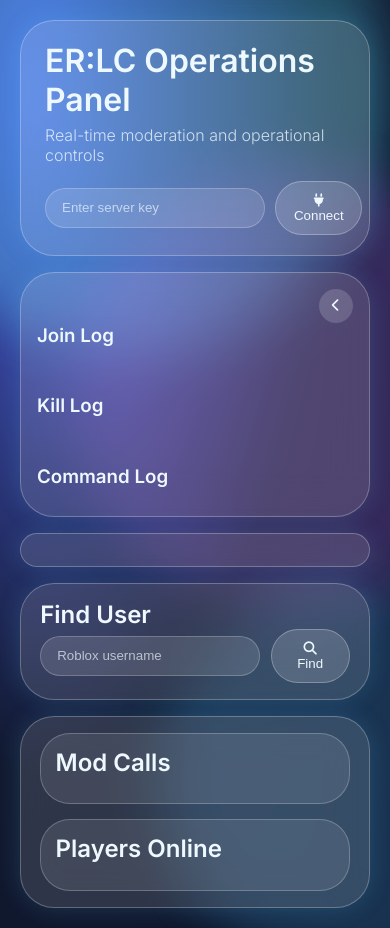
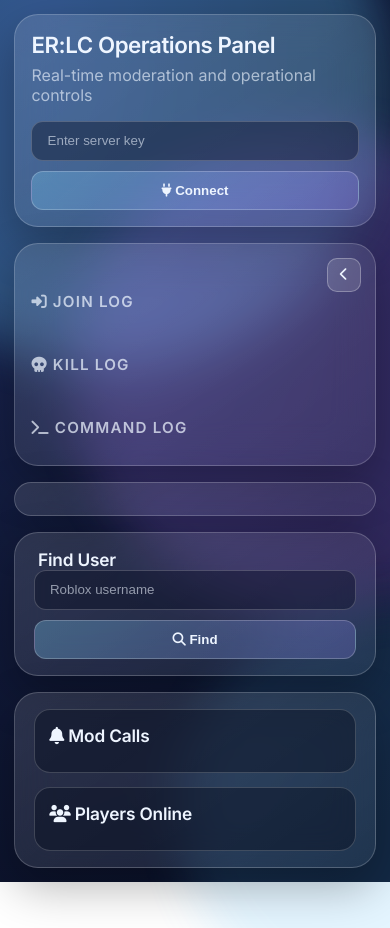
Before and after one commit to Aaronwithcs50/NEWerlcpanelexecutibleproject, a website: page public/index.html in a window 390 px wide. After the commit the page ends 882 px from the top, so only its background shows below. Drawn offline with Linux system fonts and the light colour scheme; a small style sheet from the web is missing.

Commit message:
Improve operations panel UI styling and visual hierarchy

```diff
--- a/public/index.html
+++ b/public/index.html
@@ -35,15 +35,15 @@
       <aside id="sidebar" class="glass sidebar">
         <button id="collapseBtn" class="collapse-btn" title="Toggle sidebar"><i class="fa-solid fa-chevron-left"></i></button>
         <section>
-          <h3>Join Log</h3>
+          <h3><i class="fa-solid fa-right-to-bracket"></i> Join Log</h3>
           <div id="joinLog" class="log-list"></div>
         </section>
         <section>
-          <h3>Kill Log</h3>
+          <h3><i class="fa-solid fa-skull"></i> Kill Log</h3>
           <div id="killLog" class="log-list"></div>
         </section>
         <section>
-          <h3>Command Log</h3>
+          <h3><i class="fa-solid fa-terminal"></i> Command Log</h3>
           <div id="commandLog" class="log-list"></div>
         </section>
       </aside>
@@ -52,7 +52,7 @@
         <div id="serverStatus" class="glass card"></div>
 
         <div class="glass card find-user">
-          <h2>Find User</h2>
+          <h2><i class="fa-solid fa-user-magnifying-glass"></i> Find User</h2>
           <div class="row">
             <input id="usernameInput" type="text" placeholder="Roblox username" />
             <button id="findBtn" class="btn"><i class="fa-solid fa-magnifying-glass"></i> Find</button>
@@ -62,7 +62,7 @@
         <div id="userCard" class="glass card hidden"></div>
 
         <div id="commandsPanel" class="glass card hidden">
-          <h2>Actions</h2>
+          <h2><i class="fa-solid fa-bolt"></i> Actions</h2>
           <div id="commandButtons" class="command-grid"></div>
           <div class="custom-command">
             <input id="customCommandInput" type="text" placeholder="Custom command name (without :)" />
@@ -72,11 +72,11 @@
 
         <div class="glass dual-grid">
           <div class="sub-panel">
-            <h2>Mod Calls</h2>
+            <h2><i class="fa-solid fa-bell"></i> Mod Calls</h2>
             <div id="modCalls" class="feed-list"></div>
           </div>
           <div class="sub-panel">
-            <h2>Players Online</h2>
+            <h2><i class="fa-solid fa-users"></i> Players Online</h2>
             <div id="playersOnline" class="feed-list"></div>
           </div>
         </div>
@@ -193,7 +193,7 @@
 
     function renderServerStatus(data) {
       el.serverStatus.innerHTML = `
-        <h2>Server Status</h2>
+        <h2><i class="fa-solid fa-signal"></i> Server Status</h2>
         <div class="status-grid">
           <div><span>Name</span><strong>${data.Name || 'N/A'}</strong></div>
           <div><span>Players</span><strong>${data.CurrentPlayers || 0} / ${data.MaxPlayers || 0}</strong></div>
--- a/public/style.css
+++ b/public/style.css
@@ -1,73 +1,117 @@
 :root {
-  --glass: rgba(255, 255, 255, 0.13);
-  --glass-border: rgba(255, 255, 255, 0.26);
-  --txt: #eef8ff;
-  --accent: #8be9ff;
-  --danger: #ff7da8;
-  --ok: #82ffc0;
+  --bg-top: #1f2a62;
+  --bg-mid: #121b3c;
+  --bg-bottom: #090f24;
+  --glass: rgba(255, 255, 255, 0.11);
+  --glass-strong: rgba(255, 255, 255, 0.18);
+  --glass-border: rgba(255, 255, 255, 0.2);
+  --text: #eef5ff;
+  --text-soft: rgba(238, 245, 255, 0.72);
+  --accent: #7fd7ff;
+  --accent-2: #9c89ff;
+  --success: #8fffd0;
+  --danger: #ff8db4;
+  --shadow: 0 18px 48px rgba(0, 0, 0, 0.3);
 }
 
 * {
   box-sizing: border-box;
 }
 
+html,
 body {
   margin: 0;
-  min-height: 100vh;
+  min-height: 100%;
+}
+
+body {
   font-family: 'Inter', sans-serif;
-  color: var(--txt);
-  background: radial-gradient(140% 140% at 10% 10%, #4d5ddf 0%, #11192f 52%, #0d1428 100%);
+  color: var(--text);
+  background: radial-gradient(130% 120% at 12% 4%, var(--bg-top) 0%, var(--bg-mid) 48%, var(--bg-bottom) 100%);
   overflow-x: hidden;
 }
 
 .bg-orb {
   position: fixed;
   border-radius: 50%;
-  filter: blur(24px);
-  opacity: 0.65;
+  filter: blur(22px);
+  opacity: 0.7;
   z-index: 0;
   animation: drift 20s ease-in-out infinite alternate;
 }
 
 .orb-1 {
-  width: 32rem;
-  height: 32rem;
-  top: -10rem;
-  left: -8rem;
-  background: rgba(88, 227, 255, 0.43);
+  width: 34rem;
+  height: 34rem;
+  top: -11rem;
+  left: -10rem;
+  background: rgba(102, 202, 255, 0.42);
 }
 
 .orb-2 {
-  width: 28rem;
-  height: 28rem;
-  right: -8rem;
-  top: 20%;
-  background: rgba(184, 111, 255, 0.34);
-  animation-duration: 26s;
+  width: 30rem;
+  height: 30rem;
+  right: -10rem;
+  top: 16%;
+  background: rgba(166, 114, 255, 0.34);
+  animation-duration: 25s;
 }
 
 .orb-3 {
-  width: 24rem;
-  height: 24rem;
-  left: 40%;
-  bottom: -8rem;
-  background: rgba(74, 187, 255, 0.28);
-  animation-duration: 24s;
+  width: 26rem;
+  height: 26rem;
+  left: 45%;
+  bottom: -11rem;
+  background: rgba(84, 189, 255, 0.22);
+  animation-duration: 28s;
 }
 
 .app-shell {
   position: relative;
   z-index: 1;
-  padding: 1.25rem;
+  padding: 1.5rem;
+  max-width: 1600px;
+  margin: 0 auto;
 }
 
 .glass {
-  background: var(--glass);
+  background: linear-gradient(145deg, rgba(255, 255, 255, 0.12), rgba(255, 255, 255, 0.06));
   border: 1px solid var(--glass-border);
   backdrop-filter: blur(20px);
   -webkit-backdrop-filter: blur(20px);
-  border-radius: 34px;
-  box-shadow: 0 0 24px rgba(100, 200, 255, 0.18);
+  border-radius: 24px;
+  box-shadow: var(--shadow);
+}
+
+h1,
+h2,
+h3,
+p {
+  margin: 0;
+}
+
+h1 {
+  font-size: clamp(1.35rem, 1.2rem + 0.8vw, 2rem);
+  letter-spacing: -0.02em;
+}
+
+h2 {
+  font-size: 1.08rem;
+  letter-spacing: -0.01em;
+}
+
+h3 {
+  font-size: 0.95rem;
+  color: var(--text-soft);
+  font-weight: 600;
+  text-transform: uppercase;
+  letter-spacing: 0.08em;
+}
+
+.sub {
+  opacity: 0.88;
+  margin-top: 0.4rem;
+  color: var(--text-soft);
 }
 
 .header-card {
@@ -76,17 +120,7 @@ body {
   justify-content: space-between;
   align-items: center;
   gap: 1rem;
-  padding: 1.25rem 1.5rem;
-}
-
-h1,h2,h3,p {
-  margin: 0;
-}
-
-.sub {
-  opacity: 0.8;
-  margin-top: 0.35rem;
-  font-weight: 300;
+  padding: 1.25rem 1.4rem;
 }
 
 .connect-bar,
@@ -95,54 +129,70 @@ h1,h2,h3,p {
   display: flex;
   align-items: center;
   gap: 0.65rem;
+  flex-wrap: wrap;
 }
 
 input {
-  border: 1px solid rgba(255, 255, 255, 0.22);
-  background: rgba(255, 255, 255, 0.12);
-  color: var(--txt);
-  border-radius: 999px;
-  padding: 0.72rem 1rem;
+  border: 1px solid rgba(255, 255, 255, 0.2);
+  background: rgba(6, 12, 30, 0.4);
+  color: var(--text);
+  border-radius: 12px;
+  padding: 0.72rem 0.95rem;
   min-width: 220px;
   outline: none;
+  transition: border-color 0.2s ease, box-shadow 0.2s ease;
+}
+
+input:focus {
+  border-color: rgba(127, 215, 255, 0.8);
+  box-shadow: 0 0 0 3px rgba(127, 215, 255, 0.22);
 }
 
 input::placeholder {
-  color: rgba(238, 248, 255, 0.68);
+  color: rgba(238, 245, 255, 0.58);
 }
 
 .btn {
-  border: 1px solid rgba(255, 255, 255, 0.28);
-  color: var(--txt);
-  background: rgba(255, 255, 255, 0.15);
-  border-radius: 999px;
-  padding: 0.7rem 1.1rem;
+  border: 1px solid rgba(255, 255, 255, 0.22);
+  color: var(--text);
+  background: linear-gradient(140deg, rgba(127, 215, 255, 0.3), rgba(156, 137, 255, 0.24));
+  border-radius: 12px;
+  padding: 0.68rem 1rem;
   cursor: pointer;
-  transition: transform 0.22s ease, box-shadow 0.22s ease;
+  font-weight: 600;
+  transition: transform 0.16s ease, box-shadow 0.16s ease, filter 0.16s ease;
 }
 
 .btn:hover {
-  transform: scale(1.04);
-  box-shadow: 0 0 22px rgba(122, 225, 255, 0.5);
+  transform: translateY(-1px);
+  box-shadow: 0 8px 24px rgba(127, 215, 255, 0.35);
+  filter: brightness(1.07);
+}
+
+.btn:active {
+  transform: translateY(0);
 }
 
 .layout {
   display: grid;
-  grid-template-columns: 360px 1fr;
+  grid-template-columns: minmax(280px, 340px) 1fr;
   gap: 1rem;
   margin-top: 1rem;
+  align-items: start;
 }
 
 .sidebar {
   padding: 1rem;
-  position: relative;
-  max-height: calc(100vh - 11rem);
+  position: sticky;
+  top: 1rem;
+  max-height: calc(100vh - 2rem);
   overflow: hidden;
+  transition: width 0.25s ease, min-width 0.25s ease;
 }
 
 .sidebar.collapsed {
-  width: 68px;
-  min-width: 68px;
+  width: 70px;
+  min-width: 70px;
 }
 
 .sidebar.collapsed section {
@@ -151,19 +201,19 @@ input::placeholder {
 
 .collapse-btn {
   position: absolute;
-  top: 1rem;
-  right: 1rem;
-  border: none;
-  background: rgba(255, 255, 255, 0.16);
-  color: var(--txt);
-  border-radius: 999px;
+  top: 0.85rem;
+  right: 0.85rem;
+  border: 1px solid rgba(255, 255, 255, 0.28);
+  background: rgba(255, 255, 255, 0.14);
+  color: var(--text);
+  border-radius: 10px;
   width: 34px;
   height: 34px;
   cursor: pointer;
 }
 
 .sidebar section {
-  margin-top: 2.2rem;
+  margin-top: 2rem;
 }
 
 .log-list,
@@ -173,8 +223,21 @@ input::placeholder {
   overflow-y: auto;
   display: flex;
   flex-direction: column;
-  gap: 0.45rem;
-  padding-right: 0.2rem;
+  gap: 0.5rem;
+  padding-right: 0.25rem;
+}
+
+.log-list::-webkit-scrollbar,
+.feed-list::-webkit-scrollbar,
+pre::-webkit-scrollbar {
+  width: 8px;
+}
+
+.log-list::-webkit-scrollbar-thumb,
+.feed-list::-webkit-scrollbar-thumb,
+pre::-webkit-scrollbar-thumb {
+  background: rgba(255, 255, 255, 0.2);
+  border-radius: 99px;
 }
 
 .main-content {
@@ -184,20 +247,33 @@ input::placeholder {
 
 .card,
 .dual-grid {
-  padding: 1rem 1.2rem;
+  padding: 1rem 1.15rem;
 }
 
 .status-grid {
-  margin-top: 0.65rem;
+  margin-top: 0.7rem;
   display: grid;
-  grid-template-columns: repeat(auto-fit, minmax(160px, 1fr));
-  gap: 0.55rem;
+  grid-template-columns: repeat(auto-fit, minmax(150px, 1fr));
+  gap: 0.6rem;
+}
+
+.status-grid > div {
+  background: rgba(10, 16, 34, 0.46);
+  border: 1px solid rgba(255, 255, 255, 0.14);
+  border-radius: 14px;
+  padding: 0.65rem;
 }
 
 .status-grid span {
   display: block;
-  font-size: 0.82rem;
-  opacity: 0.8;
+  font-size: 0.78rem;
+  color: var(--text-soft);
+  margin-bottom: 0.2rem;
+}
+
+.status-grid strong {
+  font-size: 0.95rem;
+  font-weight: 600;
 }
 
 .user-header {
@@ -207,10 +283,10 @@ input::placeholder {
 }
 
 .avatar {
-  width: 52px;
-  height: 52px;
-  border-radius: 50%;
-  background: rgba(255, 255, 255, 0.2);
+  width: 54px;
+  height: 54px;
+  border-radius: 14px;
+  background: linear-gradient(145deg, rgba(127, 215, 255, 0.42), rgba(156, 137, 255, 0.45));
   display: grid;
   place-items: center;
 }
@@ -218,8 +294,12 @@ input::placeholder {
 .command-grid {
   display: grid;
   grid-template-columns: repeat(auto-fit, minmax(140px, 1fr));
-  gap: 0.6rem;
+  gap: 0.62rem;
   margin-top: 0.75rem;
+}
+
+.command-grid .btn {
+  justify-content: center;
 }
 
 .dual-grid {
@@ -229,22 +309,22 @@ input::placeholder {
 }
 
 .sub-panel {
-  background: rgba(255, 255, 255, 0.09);
-  border: 1px solid rgba(255, 255, 255, 0.23);
-  border-radius: 30px;
+  background: rgba(8, 15, 33, 0.45);
+  border: 1px solid rgba(255, 255, 255, 0.18);
+  border-radius: 16px;
   padding: 0.9rem;
 }
 
 .log-item {
-  background: rgba(255, 255, 255, 0.12);
-  border: 1px solid rgba(255, 255, 255, 0.19);
-  border-radius: 18px;
+  background: rgba(9, 16, 34, 0.58);
+  border: 1px solid rgba(255, 255, 255, 0.14);
+  border-radius: 12px;
   padding: 0.5rem 0.65rem;
-  font-size: 0.9rem;
+  font-size: 0.88rem;
 }
 
 .pulse {
-  animation: pulse 1.5s ease;
+  animation: pulse 1.2s ease;
 }
 
 .toast-container {
@@ -259,37 +339,38 @@ input::placeholder {
 
 .toast {
   padding: 0.7rem 0.95rem;
-  border-radius: 18px;
-  border: 1px solid rgba(255, 255, 255, 0.28);
+  border-radius: 12px;
+  border: 1px solid rgba(255, 255, 255, 0.26);
   backdrop-filter: blur(20px);
   animation: slideIn 0.3s ease;
 }
 
 .toast.success {
-  background: rgba(130, 255, 192, 0.2);
+  background: rgba(143, 255, 208, 0.18);
 }
 
 .toast.error {
-  background: rgba(255, 125, 168, 0.2);
+  background: rgba(255, 141, 180, 0.18);
 }
 
 .modal {
   position: fixed;
   inset: 0;
-  background: rgba(7, 10, 18, 0.45);
+  background: rgba(7, 10, 18, 0.56);
   display: grid;
   place-items: center;
   z-index: 40;
+  padding: 1rem;
 }
 
 .modal-content {
-  width: min(680px, 92vw);
+  width: min(680px, 100%);
   padding: 1.1rem;
 }
 
 pre {
-  background: rgba(0, 0, 0, 0.22);
-  border-radius: 16px;
+  background: rgba(0, 0, 0, 0.32);
+  border-radius: 12px;
   padding: 0.7rem;
   white-space: pre-wrap;
   word-break: break-word;
@@ -300,7 +381,7 @@ pre {
 .error-box {
   margin-top: 0.75rem;
   padding: 0.9rem 1rem;
-  background: rgba(255, 115, 140, 0.25);
+  background: rgba(255, 115, 140, 0.2);
   border-color: rgba(255, 150, 170, 0.5);
 }
 
@@ -308,35 +389,85 @@ pre {
   display: none !important;
 }
 
-@keyframes drift {
-  from { transform: translate(0, 0) scale(1); }
-  to { transform: translate(30px, -24px) scale(1.12); }
-}
-
-@keyframes pulse {
-  0% { box-shadow: 0 0 0 rgba(140, 225, 255, 0); }
-  50% { box-shadow: 0 0 20px rgba(140, 225, 255, 0.46); }
-  100% { box-shadow: 0 0 0 rgba(140, 225, 255, 0); }
-}
-
-@keyframes slideIn {
-  from { transform: translateX(25px); opacity: 0; }
-  to { transform: translateX(0); opacity: 1; }
-}
-
-@media (max-width: 980px) {
+@media (max-width: 1024px) {
   .layout {
     grid-template-columns: 1fr;
   }
 
-  .sidebar,
+  .sidebar {
+    position: relative;
+    top: 0;
+    max-height: none;
+  }
+
   .sidebar.collapsed {
-    width: auto;
-    min-width: 0;
-    max-height: unset;
+    width: 100%;
+    min-width: 100%;
+    max-height: 60px;
+  }
+
+  .sidebar.collapsed section {
+    display: none;
   }
 
   .dual-grid {
     grid-template-columns: 1fr;
   }
 }
+
+@media (max-width: 640px) {
+  .app-shell {
+    padding: 0.9rem;
+  }
+
+  .header-card {
+    padding: 1rem;
+  }
+
+  input,
+  .btn {
+    width: 100%;
+  }
+
+  .connect-bar,
+  .row,
+  .custom-command {
+    width: 100%;
+  }
+
+  .status-grid {
+    grid-template-columns: 1fr;
+  }
+}
+
+@keyframes drift {
+  from {
+    transform: translate(0, 0) scale(1);
+  }
+  to {
+    transform: translate(30px, -20px) scale(1.1);
+  }
+}
+
+@keyframes pulse {
+  0% {
+    box-shadow: 0 0 0 rgba(140, 225, 255, 0);
+  }
+  50% {
+    box-shadow: 0 0 16px rgba(140, 225, 255, 0.32);
+  }
+  100% {
+    box-shadow: 0 0 0 rgba(140, 225, 255, 0);
+  }
+}
+
+@keyframes slideIn {
+  from {
+    transform: translateY(-10px);
+    opacity: 0;
+  }
+  to {
+    transform: translateY(0);
+    opacity: 1;
+  }
+}
```
